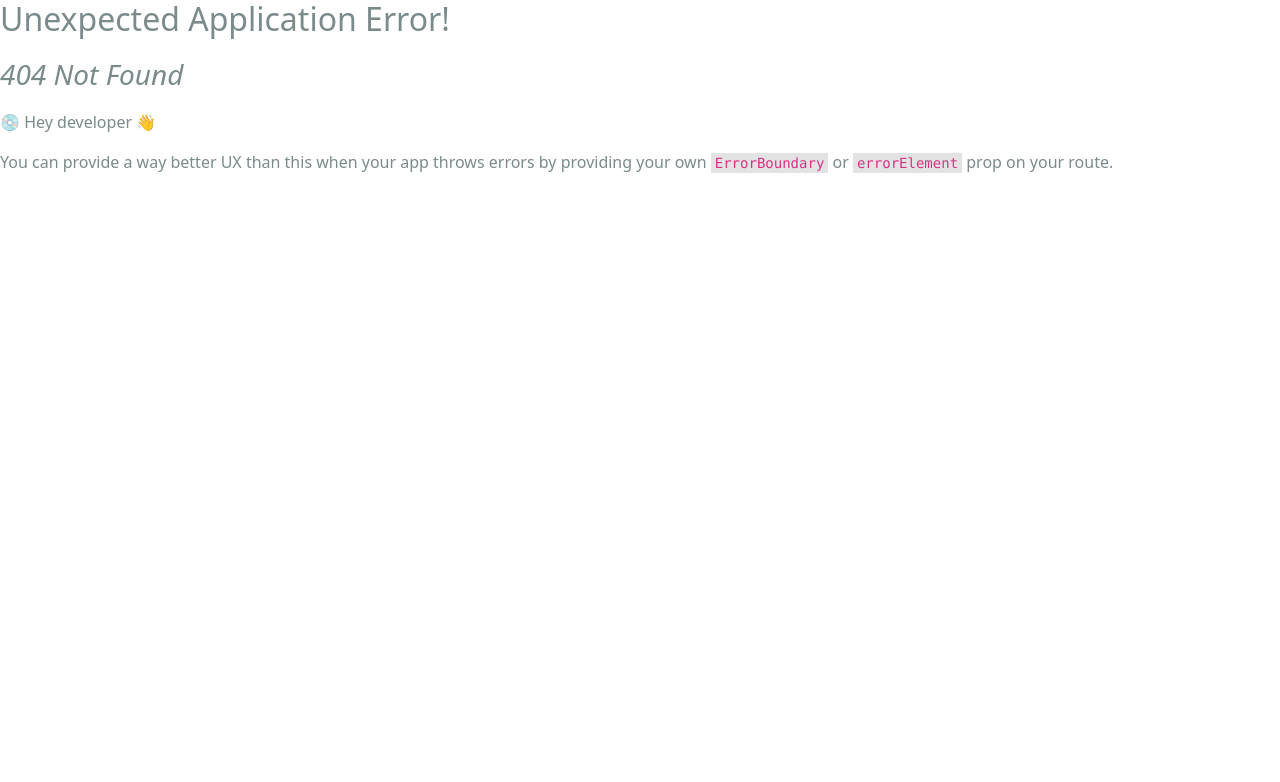
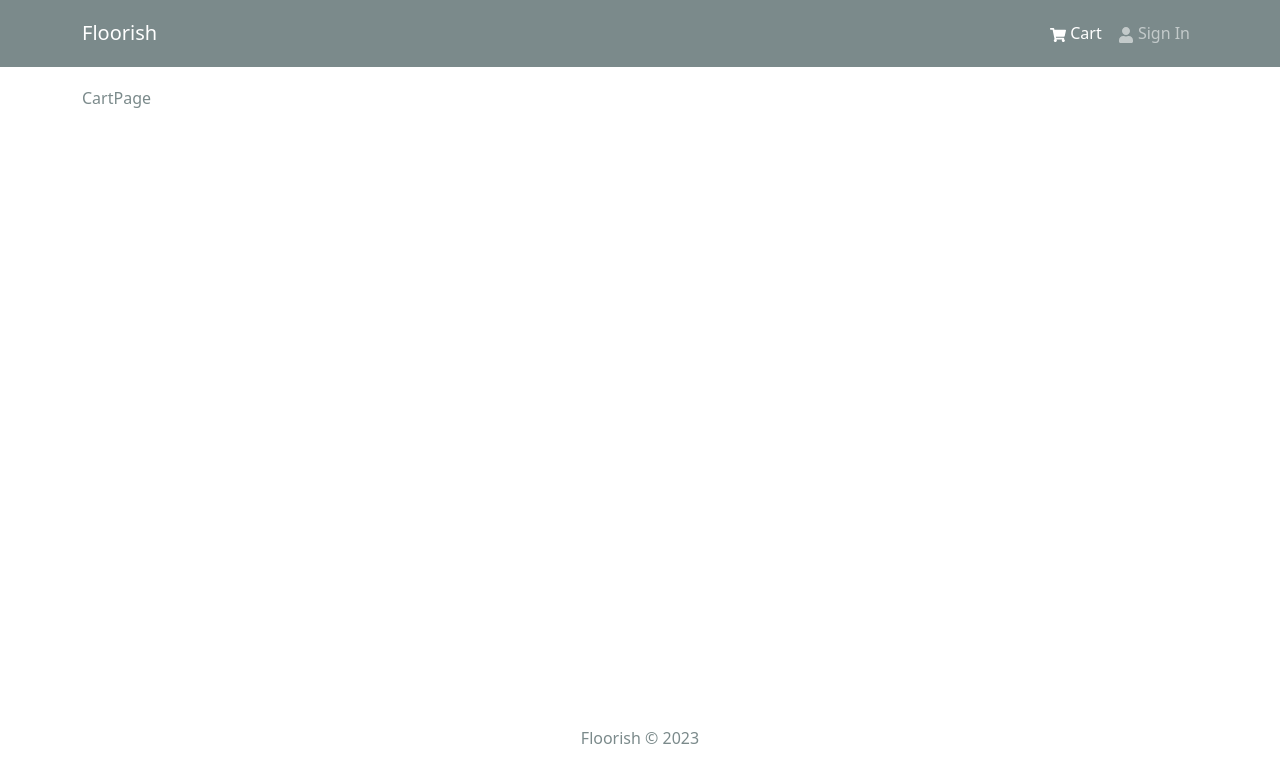
Before and after one commit to vsalter/floorish-react-app, a React (Create React App) app in the folder frontend/: page /cart in a window 1280 px wide. Before the commit this address had no page. Shown: the top 782 px of the page. Built offline with nearby package versions, Linux system fonts and the light colour scheme.

Commit message:
created CartPage to show our cart. imported CartPage into index.js and created Route for the new CartPage

```diff
--- a/frontend/src/index.js
+++ b/frontend/src/index.js
@@ -9,12 +9,14 @@
 import reportWebVitals from './reportWebVitals';
 import HomePage from './pages/HomePage';
 import ProductPage from './pages/ProductPage';
+import CartPage from './pages/CartPage';
 
 const router = createBrowserRouter(
   createRoutesFromElements(
     <Route path="/" element={<App />}>
       <Route index={true} path="/" element={<HomePage />} />
       <Route path='/product/:id' element={<ProductPage />} />
+      <Route path='/cart' element={<CartPage />} />
     </Route>
   )
 );
--- /dev/null
+++ b/frontend/src/pages/CartPage.jsx
@@ -0,0 +1,17 @@
+import { Link, useNavigate } from 'react-router-dom';
+import { useDispatch, useSelector } from 'react-redux';
+import { Row, Col, ListGroup, Image, Form, Button, Card } from 'react-bootstrap';
+import { FaTrash } from 'react-icons/fa';
+import Message from '../components/Message';
+
+
+const CartPage = () => {
+    const navigate = useNavigate();
+    const dispatch = useDispatch();
+
+    return (
+        <div>CartPage</div>
+    )
+}
+
+export default CartPage
```
